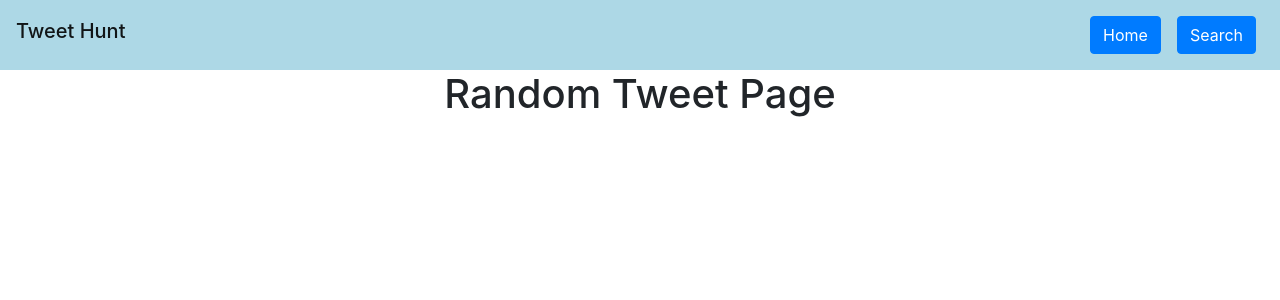
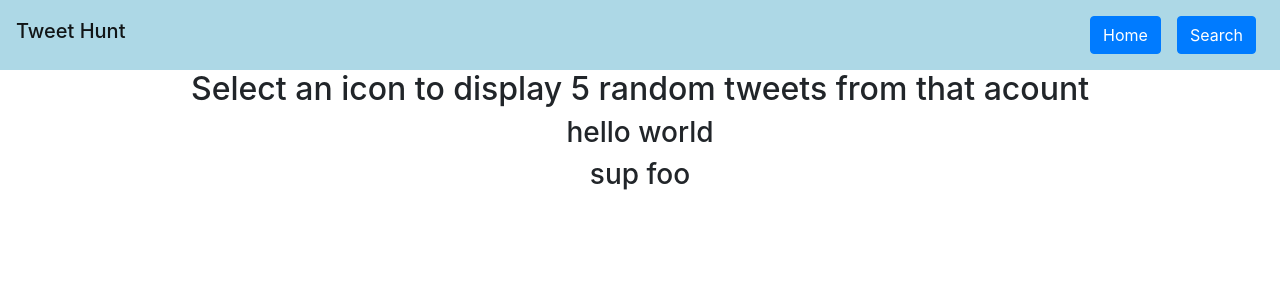
Before and after one commit to cesarpreza/twitter-showcase, a React (Create React App) app in the folder client/: page /random in a window 1280 px wide. Shown: the top 300 px of the page. Built offline with nearby package versions, Linux system fonts and the light colour scheme; no server answers.

Commit message:
added state and API calls to random tweet page

```diff
--- a/client/public/index.html
+++ b/client/public/index.html
@@ -24,7 +24,7 @@
       work correctly both with client-side routing and a non-root public URL.
       Learn how to configure a non-root public URL by running `npm run build`.
     -->
-    <title>React App</title>
+    <title>Tweet Hunt</title>
   </head>
   <body>
     <noscript>You need to enable JavaScript to run this app.</noscript>
--- a/client/src/components/HomePage.js
+++ b/client/src/components/HomePage.js
@@ -4,25 +4,12 @@ import { Link } from 'react-router-dom';
 import axios from 'axios';
 
 //Make Axios call to server to display tweetData hardcoded into server.js
-
+//Delete state from this component!
+//Make splash page look dope!
 class HomePage extends React.Component {
     constructor(props) {
         super(props);
-        this.state = {
-            userTweet: []
         }
-    }
-
-    async componentDidMount() {
-        const tweetUrl = await axios.get(`/api/tweets`);
-        const tweetResponse = tweetUrl.data;
-        this.setState({userTweet: tweetResponse})
-
-        console.log(this.state.userTweet);
-    }
-
-
-
 
     render() {
     return (
@@ -46,22 +33,13 @@ class HomePage extends React.Component {
                                         </ul>
                         </div>
                     </nav>
-                </div>
-                <div>
-                    <h1>Home Page</h1>
-                    <hr />
-                <ul>
-                    {this.state.userTweet.map(data => {
-                        return <div>
-                                    <li key={data.id}> {data.name} </li>
-                                    <li key={data.id}> {data.homeworld} </li>
-                                    <li key={data.id}> {data.height} </li>
-                                    <li key={data.id}> {data.gender} </li>
-                                </div>
-                    })}
-                </ul>
-                </div>
-
+            </div>
+                <main>
+                    <div>
+                    <h2>Welcome to the Twitter Showcase App</h2>
+                        <h3>Below you'll find some tweets from my favorite accounts, or try searching for your own using the toolbar</h3>
+                    </div>
+                </main>
             </div>
         )
     }
--- a/client/src/components/RandomTweet.js
+++ b/client/src/components/RandomTweet.js
@@ -1,7 +1,22 @@
 import React, { Component } from 'react';
 import { Link } from 'react-router-dom';
+import axios from 'axios'
 
 class RandomTweet extends Component {
+    constructor(props) {
+        super(props);
+        this.state = {
+            userTweet: []
+        }
+    }
+
+    async componentDidMount() {
+        const tweetUrl = await axios.get(`/api/tweets`);
+        const tweetResponse = tweetUrl.data;
+        this.setState({userTweet: tweetResponse})
+
+        console.log(this.state.userTweet);
+    }
     render() {
         return (
             <div>
@@ -27,9 +42,17 @@ class RandomTweet extends Component {
 
                     </nav>
                 </div>
-                <div>
-                    <h1>Random Tweet Page</h1>
-                </div>
+                <main>
+                    <div>
+                        <div>
+                            <h2>Select an icon to display 5 random tweets from that acount</h2>
+                        </div>
+                        <div> {/* twitter icons will display here */}
+                            <h3>hello world</h3> {/**image times 5 */}
+                            <h3>sup foo</h3>
+                        </div>
+                    </div>
+                </main>
             </div>
         )
     }
```
